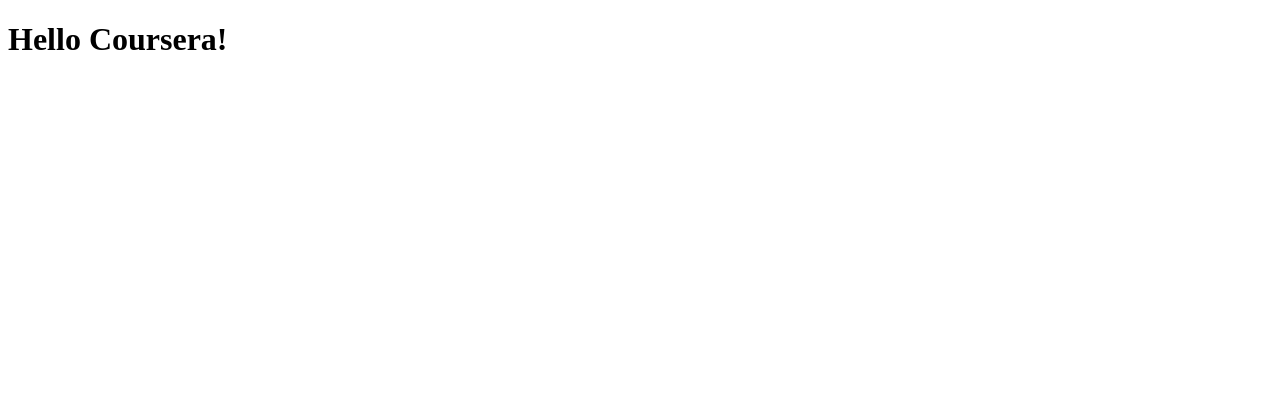
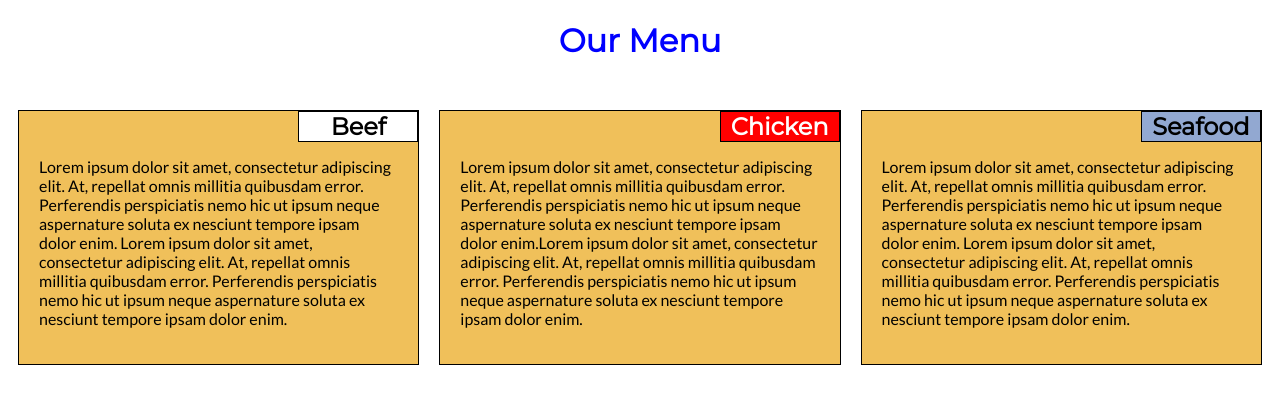
Before and after one commit to purplebetter1/courseraB, a plain HTML site: page mod2/index.html in a window 1280 px wide. Drawn offline with Linux system fonts and the light colour scheme.

Commit message:
final version

```diff
--- /dev/null
+++ b/mod2/css/styles.css
@@ -0,0 +1,127 @@
+* {
+  box-sizing: border-box;
+}
+
+body {
+
+}
+
+
+h1 {
+  color:blue;
+  text-align:center;
+  margin-bottom:30px;
+  font-family: 'Montserrat', sans-serif;
+}
+
+h2 {
+  margin-top:0px;
+  width:120px;
+  text-align:center;
+  font-family: 'Montserrat', sans-serif;
+}
+
+.container {
+  position:relative;
+}
+ .header-section {
+  position:absolute;
+  top:0px;
+  right:0px;
+
+  /*float:right;*/
+  border:solid black 1px;
+
+}
+
+.row {
+  width:100%;
+}
+
+section {
+  border:1px solid black;
+  margin:20px 10px 20px 10px;
+  /*padding: 20px;*/
+  background-color:#F0C05A;
+  position:relative;
+}
+
+p {
+  padding:30px 20px 20px 20px;
+  font-family:"Lato" , sans-serif;
+}
+
+
+#beef {
+  background-color:white;
+}
+
+#chicken {
+  background-color:red;
+  color:white;
+}
+
+#seafood {
+  background-color:#92A8D1;
+}
+
+.clear-fix::after {
+  clear:both;
+}
+
+@media (min-width:992px) {
+  .col-lg-1, .col-lg-2,.col-lg-3,.col-lg-4,.col-lg-5,.col-lg-6,.col-lg-7,.col-lg-8,.col-lg-9,
+  .col-lg-10, .col-lg-11,.col-lg-12 {float:left;}
+
+  .col-lg-1 {width:8.33%;}
+  .col-lg-2 {width:16.66%;}
+  .col-lg-3 {width:25%;}
+  .col-lg-4 {width:33.33%;}
+  .col-lg-5 {width:41.66%;}
+  .col-lg-6 {width:50%;}
+  .col-lg-7 {width:58.33%;}
+  .col-lg-8 {width:66.66%;}
+  .col-lg-9 {width:75%;}
+  .col-lg-10 {width:83.33%}
+  .col-lg-11 {width:91.66%}
+  .col-lg-12 {width:100%;}
+
+}
+
+@media (min-width:768px) and (max-width:991px){
+  .col-md-1, .col-md-2,.col-md-3,.col-md-4,.col-md-5,.col-md-6,.col-md-7,.col-md-8,.col-md-9,
+  .col-md-10, .col-md-11,.col-md-12 {float:left;}
+
+  .col-md-1 {width:8.33%;}
+  .col-md-2 {width:16.66%;}
+  .col-md-3 {width:25%;}
+  .col-md-4 {width:33.33%;}
+  .col-md-5 {width:41.66%;}
+  .col-md-6 {width:50%;}
+  .col-md-7 {width:58.33%;}
+  .col-md-8 {width:66.66%;}
+  .col-md-9 {width:75%;}
+  .col-md-10 {width:83.33%}
+  .col-md-11 {width:91.66%}
+  .col-md-12 {width:100%;}
+
+}
+
+@media (max-width:767px;){
+  .col-sm-1, .col-sm-2,.col-sm-3,.col-sm-4,.col-sm-5,.col-sm-6,.col-sm-7,.col-sm-8,.col-sm-9,
+  .col-sm-10, .col-sm-11,.col-sm-12 {float:left;}
+
+  .col-sm-1 {width:8.33%;}
+  .col-sm-2 {width:16.66%;}
+  .col-sm-3 {width:25%;}
+  .col-sm-4 {width:33.33%;}
+  .col-sm-5 {width:41.66%;}
+  .col-sm-6 {width:50%;}
+  .col-sm-7 {width:58.33%;}
+  .col-sm-8 {width:66.66%;}
+  .col-sm-9 {width:75%;}
+  .col-sm-10 {width:83.33%}
+  .col-sm-11 {width:91.66%}
+  .col-sm-12 {width:100%;}
+
+}
--- a/mod2/index.html
+++ b/mod2/index.html
@@ -1,10 +1,55 @@
 <!DOCTYPE html>
 <html>
 <head>
-   <title>Module Two</title>
+  <meta name = "viewport" content="width=device-width, initial-scale=1.0">
+  <link rel = "stylesheet" href= "css/styles.css">
+  <link href="https://fonts.googleapis.com/css?family=Lato" rel="stylesheet">
+  <link href="https://fonts.googleapis.com/css?family=Montserrat" rel="stylesheet">
+  <title>Menu</title>
 </head>
 <body>
-   <h1>Hello Coursera!</h1>
+  <h1 class ="header-main">Our Menu</h1>
+<div class = "row">
+  <div class="col-lg-4 col-md-6 col-sm-1 container">
+  <section>
+    <h2 class = "header-section" id="beef">Beef</h2>
+    <p>Lorem ipsum dolor sit amet, consectetur adipiscing elit. At,
+    repellat omnis millitia quibusdam error. Perferendis perspiciatis
+    nemo hic ut ipsum neque aspernature soluta ex nesciunt tempore
+    ipsam dolor enim. Lorem ipsum dolor sit amet, consectetur adipiscing elit. At,
+    repellat omnis millitia quibusdam error. Perferendis perspiciatis
+    nemo hic ut ipsum neque aspernature soluta ex nesciunt tempore
+    ipsam dolor enim.
+  </p>
+  </section>
+  <div class="clear-fix"> </div>
+</div>
 
+  <div class="col-lg-4 col-md-6 col-sm-1">
+  <section>
+    <h2 class = "header-section" id ="chicken">Chicken</h2>
+    <p>Lorem ipsum dolor sit amet, consectetur adipiscing elit. At,
+    repellat omnis millitia quibusdam error. Perferendis perspiciatis
+    nemo hic ut ipsum neque aspernature soluta ex nesciunt tempore
+    ipsam dolor enim.Lorem ipsum dolor sit amet, consectetur adipiscing elit. At,
+    repellat omnis millitia quibusdam error. Perferendis perspiciatis
+    nemo hic ut ipsum neque aspernature soluta ex nesciunt tempore
+    ipsam dolor enim.</p>
+  </section>
+</div>
+
+  <div class="col-lg-4 col-md-12 col-sm-1">
+  <section>
+    <h2 class = "header-section" id="seafood">Seafood</h2>
+    <p>Lorem ipsum dolor sit amet, consectetur adipiscing elit. At,
+    repellat omnis millitia quibusdam error. Perferendis perspiciatis
+    nemo hic ut ipsum neque aspernature soluta ex nesciunt tempore
+    ipsam dolor enim. Lorem ipsum dolor sit amet, consectetur adipiscing elit. At,
+    repellat omnis millitia quibusdam error. Perferendis perspiciatis
+    nemo hic ut ipsum neque aspernature soluta ex nesciunt tempore
+    ipsam dolor enim.</p>
+  </section>
+</div>
+</div>
 </body>
 </html>
```
Also changed, not shown: 1 other file.
